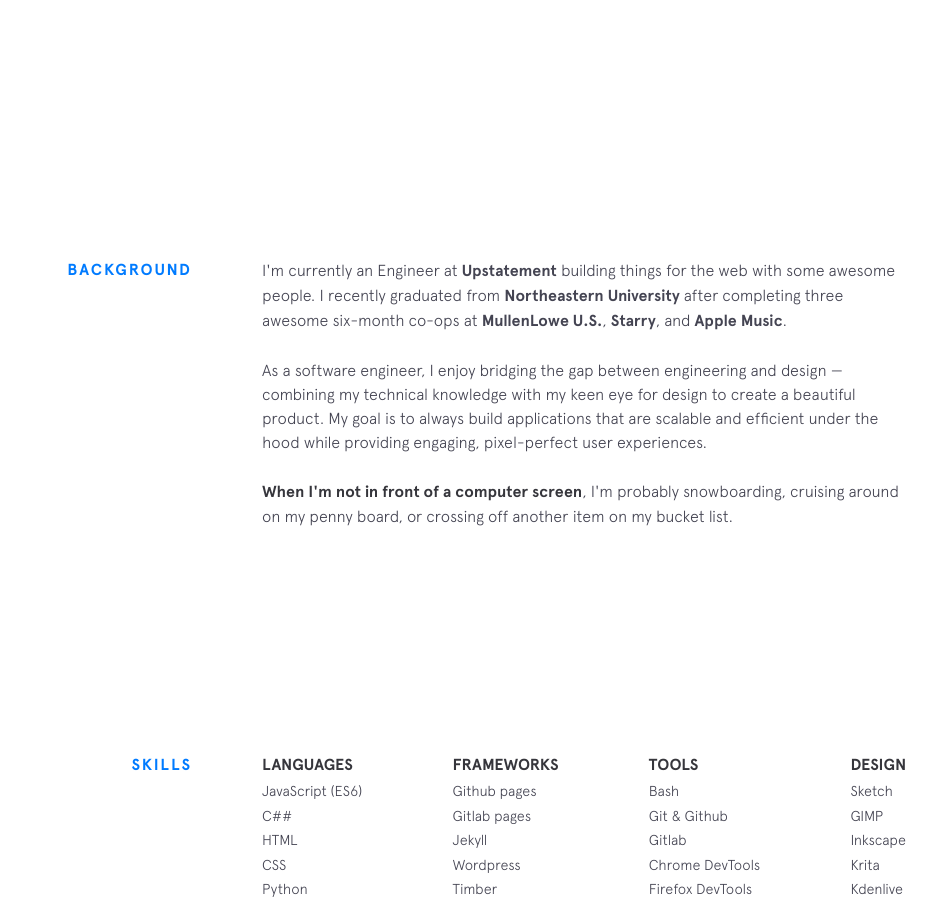
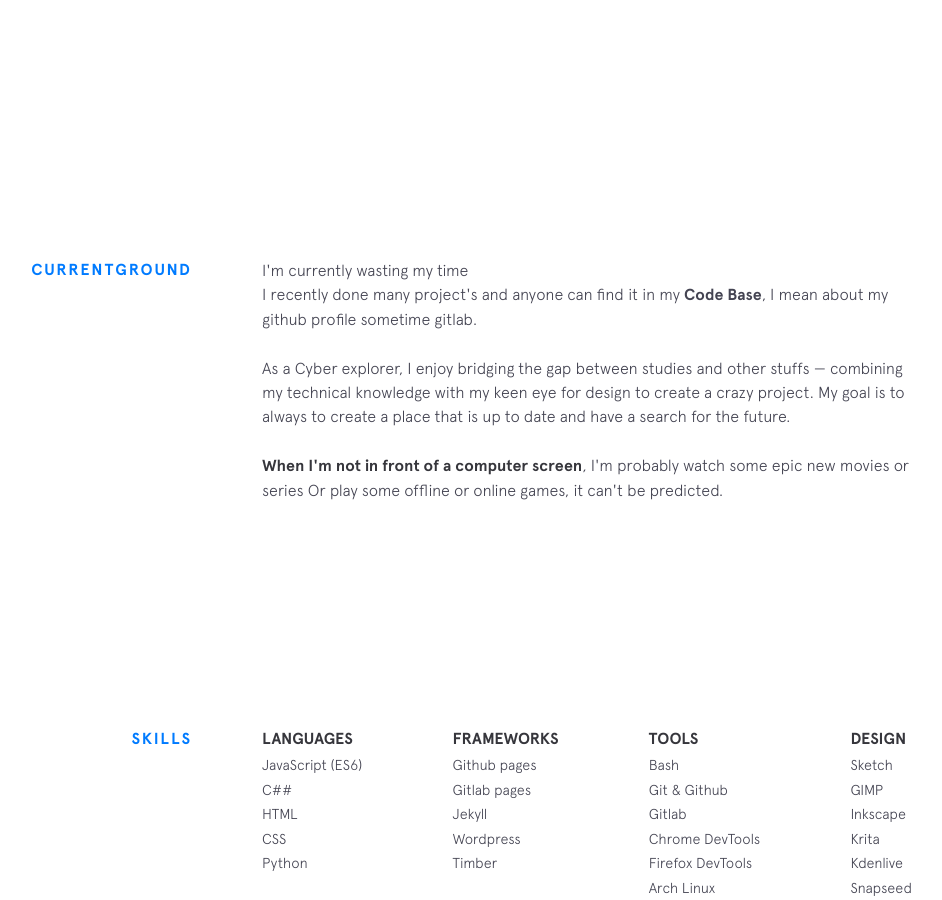
Before and after one commit to bylonlog/bylonlog.github.io, a Jekyll site: the page built from index.html, in a window 1280 px wide and 900 px high, scrolled down 742 px. Shown: the whole window, without its empty margins (188-1130 px from the left). Built offline with Jekyll 4.4.1, drawn with Linux system fonts in a browser that asks for light colours; nearby versions of some CDN libraries.

Commit message:
Add files via upload

```diff
--- a/_includes/background.html
+++ b/_includes/background.html
@@ -1,24 +1,20 @@
 <section class="section background">
-  <div class="section__title">Background</div>
+  <div class="section__title">Currentground</div>
   <div class="section__content">
     <p>
-      I'm currently an Engineer at
-      <a class="underline-link" href="https://www.upstatement.com/" target="_blank">Upstatement</a> building things for the web with some awesome people. I recently graduated from
-      <a class="underline-link" href="http://www.ccis.northeastern.edu/" target="_blank">Northeastern University</a> after completing three awesome six-month co-ops at
-      <a class="underline-link" href="https://us.mullenlowe.com/" target="_blank">MullenLowe U.S.</a>,
-      <a class="underline-link" href="https://starry.com/" target="_blank">Starry</a>, and
-      <a class="underline-link" href="https://www.apple.com/music/" target="_blank">Apple Music</a>.
+      I'm currently wasting my time<br>
+      I recently done many project's and anyone can find it in my
+      <a class="underline-link" href="https://github.com/bylonlog" target="_blank"> Code Base</a>, I mean about my github profile sometime gitlab.
     </p>
 
     <p>
-      As a software engineer, I enjoy bridging the gap between engineering and design &mdash; combining my technical knowledge
-      with my keen eye for design to create a beautiful product. My goal is to always build applications that are scalable
-      and efficient under the hood while providing engaging, pixel-perfect user experiences.
-    </p>
+      As a Cyber explorer, I enjoy bridging the gap between studies and other stuffs &mdash; combining my technical knowledge
+      with my keen eye for design to create a crazy project. My goal is to always to create a place that is up to date
+   and have a search for the future.   </p>
 
     <p>
-      <strong>When I'm not in front of a computer screen</strong>, I'm probably snowboarding, cruising around on my penny board,
-      or crossing off another item on my bucket list.
+      <strong>When I'm not in front of a computer screen</strong>, I'm probably watch some epic new movies or series Or play some
+      offline or online games, it can't be predicted.
     </p>
 
     <!-- {% include employment-status.html %} -->
```
